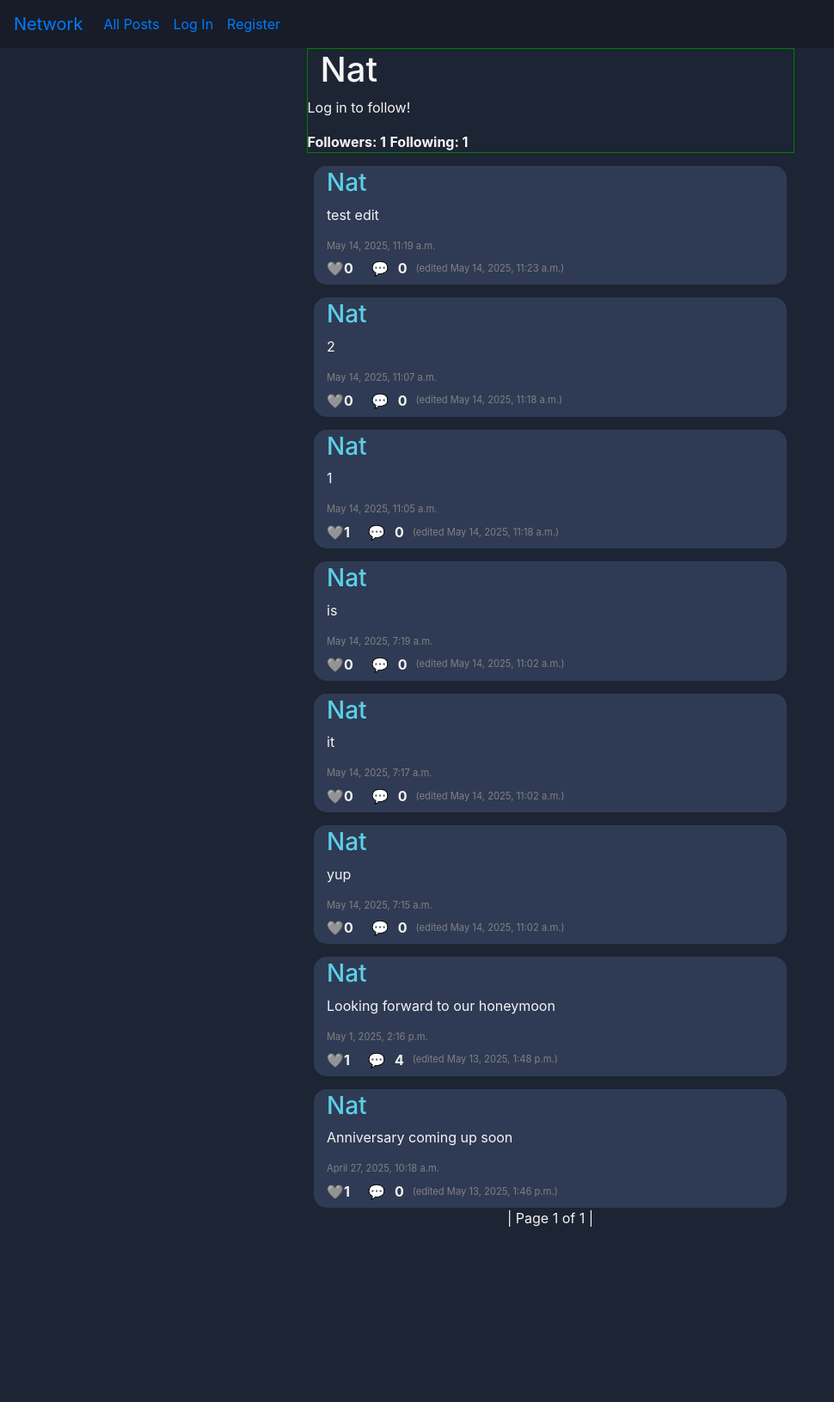
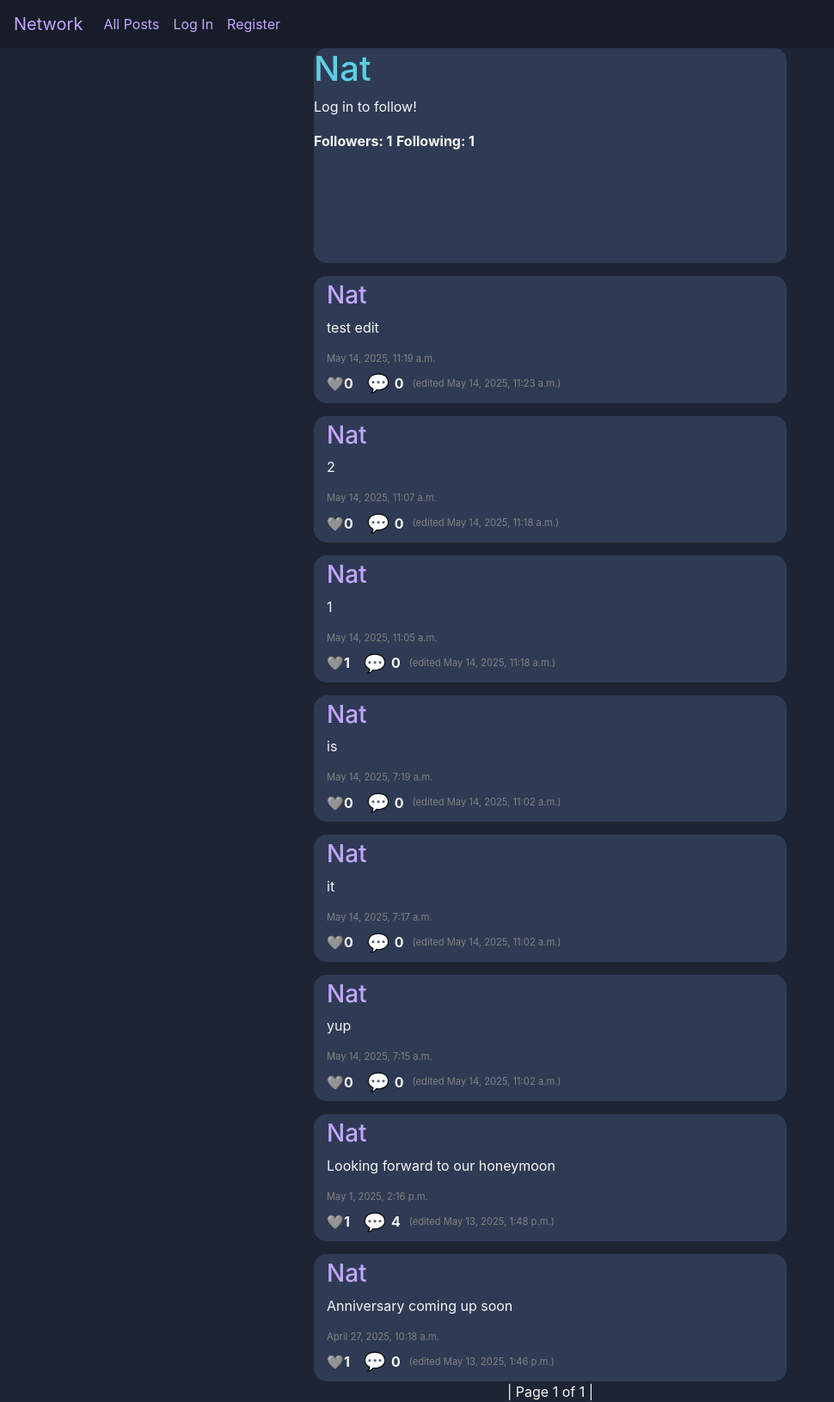
Before and after one commit to Jon-Cactus/CactuSocial, a Django app: a page that uses network/templates/network/layout.html in a window 1280 px wide. Shown: the whole page at 86% size, without its empty margins (0-970 px from the left). Before the commit the page ends 1427 px from the top, so only its background shows below. Run offline with Django 3.2, Linux system fonts and the light colour scheme; data comes from the database, SQL or seed files in the repository; some libraries are stand-ins or nearby versions.

Commit message:
changed styling for profile page

```diff
--- a/network/static/network/styles.css
+++ b/network/static/network/styles.css
@@ -1,6 +1,10 @@
 * {
     margin: 0;
     box-sizing: border-box;
+}
+
+a {
+    color: #c3a6ff;
 }
 
 button:focus, a:focus {
@@ -20,24 +24,67 @@ button:focus, a:focus {
     min-height: 100vh;
 }
 
+.header {
+    border: 1px solid orange;
+
+}
+
 .header-div {
     /*border: 1px solid yellow;*/
 }
 
 .header-txt {
     align-self: flex-start;
-    margin-left: 15px;
     width: 550px;
+    color: #5ccfe6;
 }
 
-.post-header-txt {
+.profile-header-txt {
+    margin-left: 10px;
+    white-space: nowrap;
+    overflow: visible;
     color: #5ccfe6;
 }
 
 .profile-card {
-    border: 1px solid green;
-    min-width: 550px;
-    min-height: 100px;
+    border-radius: 15px;
+    /*border: 1px solid green;*/
+    width: 550px;
+    min-height: 250px;
+    background-color: #2f3b54;
+}
+
+.profile-header {
+    align-items: center;
+}
+
+.profile-picture {
+    border-radius: 100px;
+    height: 125px;
+    width: 125px;
+    margin: 10px;
+}
+
+.counts {
+    display: flex;
+    justify-content: space-evenly;
+    text-align: center;
+    flex-grow: 1;
+    /*border: 1px solid turquoise;*/
+    font-size: 1.5rem;
+}
+
+.counts p {
+    margin: 25px 0 0 0;
+    font-weight: 500;
+}
+
+.bio {
+    padding: 5px 10px 0px 10px;
+    margin: 0px;
+    /*border: 1px solid purple;*/
+    overflow-y: auto;
+    word-wrap: break-word;
 }
 
 .post-form {
@@ -56,6 +103,7 @@ button:focus, a:focus {
 
 .posts-div {
     /*border: 1px solid red;*/
+    flex-grow: 1;
 }
 
 .post-div {
@@ -63,21 +111,28 @@ button:focus, a:focus {
     width: 550px;
     background-color: #2f3b54;
     margin-top: 15px;
-    padding: 3px 0 1px 15px;
+    padding: 6px 0 1px 15px;
     /*border: 1px solid orange;*/
 }
 
+.card {
+    border-radius: 15px;
+    width: 550px;
+    background-color: #2f3b54;
+    margin-top: 15px;
+    padding: 3px 0 1px 15px;
+}
+
 .post-btn {
-    background-color: #5ccfe6;
+    background-color: #ff903c;
     border: none;
     border-radius: 6px;
     padding: 5px 10px 5px 10px;
+    margin: 0px 0px 10px 0px;
     font-weight: 600;
 }
 
-.comment-btn {
-    margin: 5px;
-}
+
 
 .submit-comment-btn {
     background-color: #ff903c;
@@ -109,9 +164,13 @@ button:focus, a:focus {
 }
 
 .comment-edit-btn, .edit-btn {
-    color: whitesmoke;
     background-color: #2f3b54;
     border: none;
+    color: #c3a6ff;
+}
+
+a.edit-btn {
+    margin: 10px;
 }
 
 .edit-btn:hover {
@@ -123,16 +182,17 @@ button:focus, a:focus {
     /*border: 1px solid green;*/
     display: inline-flex;
     align-items: center;
+    margin: 4px 0px 5px 0px;
 }
 
 .count {
     margin-right: 10px;
 }
 
-.post-interact-btn, .edit-btn {
+.post-interact-btn {
     border: none;
     background-color: inherit;
-    color: #c3a6ff;
+    font-size: 1.3rem;
 }
 
 .timestamp-txt {
@@ -140,3 +200,9 @@ button:focus, a:focus {
     color: grey;
     margin: 0;
 }
+
+/* Utility */
+
+.flex {
+    display: flex;
+}
```
